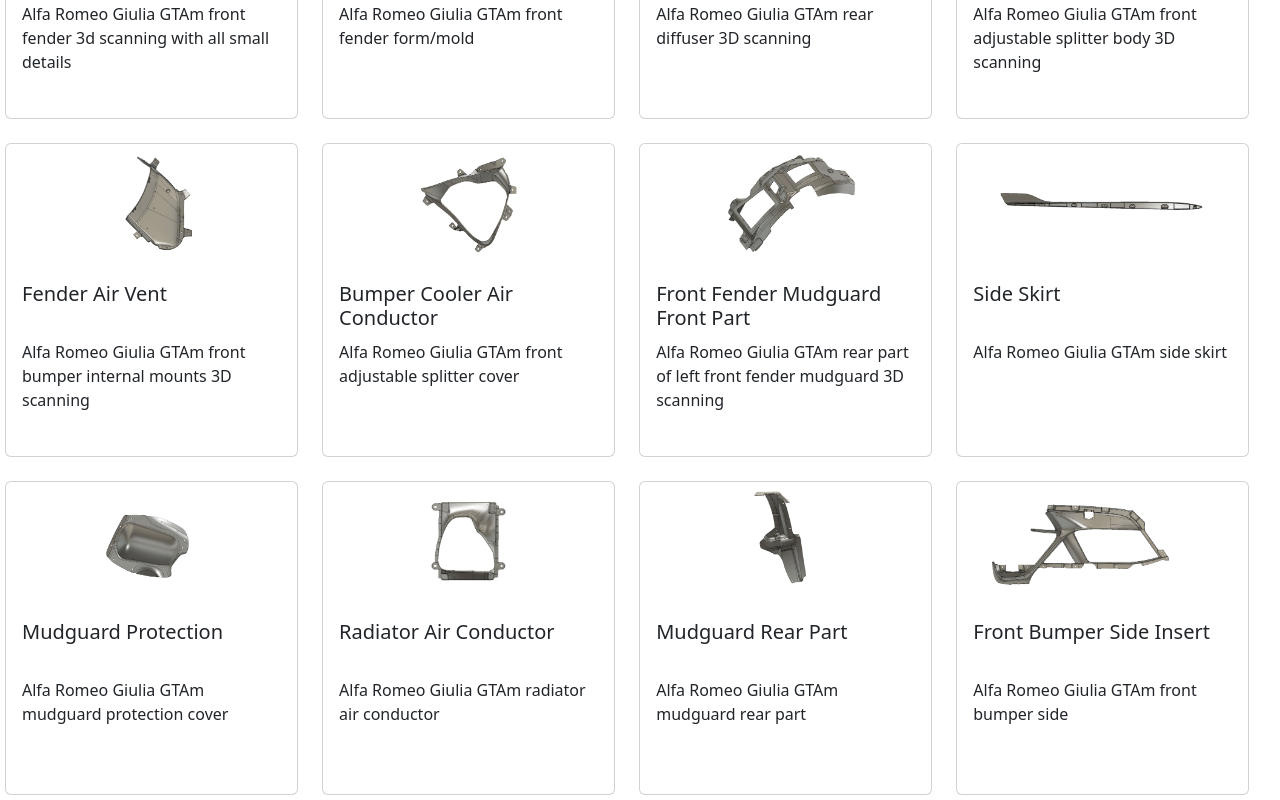
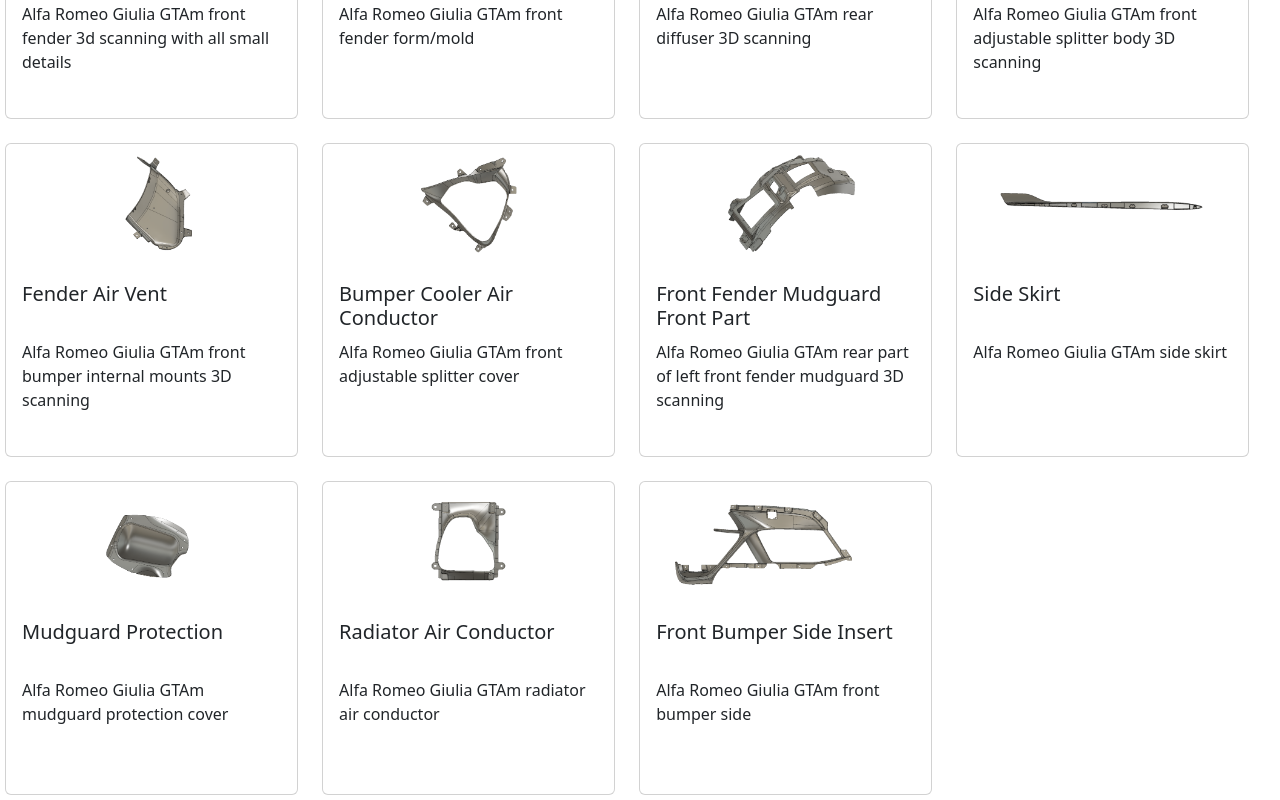
Before and after one commit to AlfaRomeoTuning/web-site, a React (Create React App) app: page /rnd in a window 1280 px wide. Shown: the part 268-1068 px from the top of the page. Built offline with nearby package versions, Linux system fonts and the light colour scheme.

Commit message:
Update images

```diff
--- a/src/components/rnd/rndModels.js
+++ b/src/components/rnd/rndModels.js
@@ -51,7 +51,7 @@
         {
             car: "Giulia GTAm",
             part: "Mudguard Protection",
-            childs: [2],
+            childs: [2, 3],
             description: "Alfa Romeo Giulia GTAm mudguard protection cover"
         },
         {
@@ -59,12 +59,6 @@
             part: "Radiator Air Conductor",
             childs: [2, 3],
             description: "Alfa Romeo Giulia GTAm radiator air conductor"
-        },
-        {
-            car: "Giulia GTAm",
-            part: "Mudguard Rear Part",
-            childs: [],
-            description: "Alfa Romeo Giulia GTAm mudguard rear part"
         },
         {
             car: "Giulia GTAm",
```
Also changed, not shown: src/assets/rnd/GiuliaGTAmMudguardProtection3.png (renamed from src/assets/rnd/GiuliaGTAmMudguardRearPart.png).
